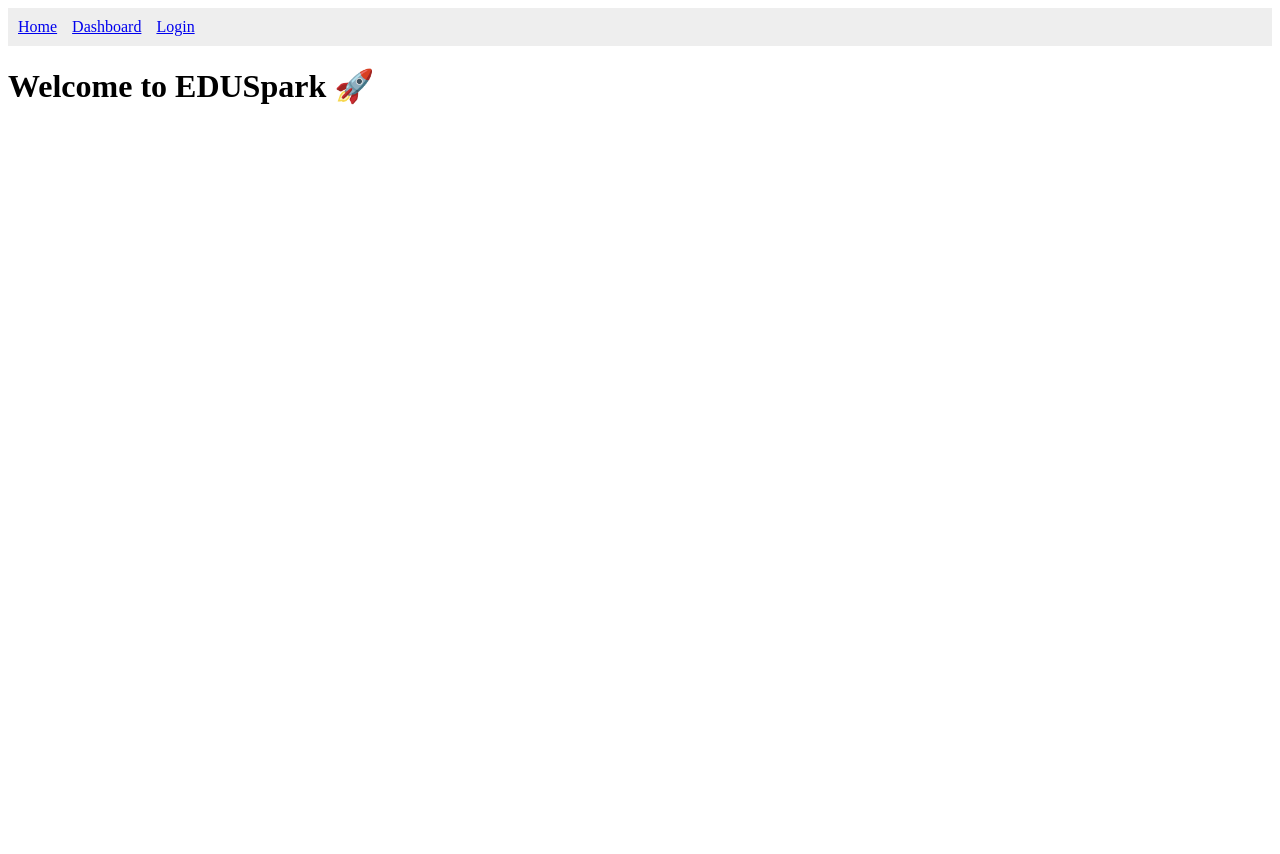
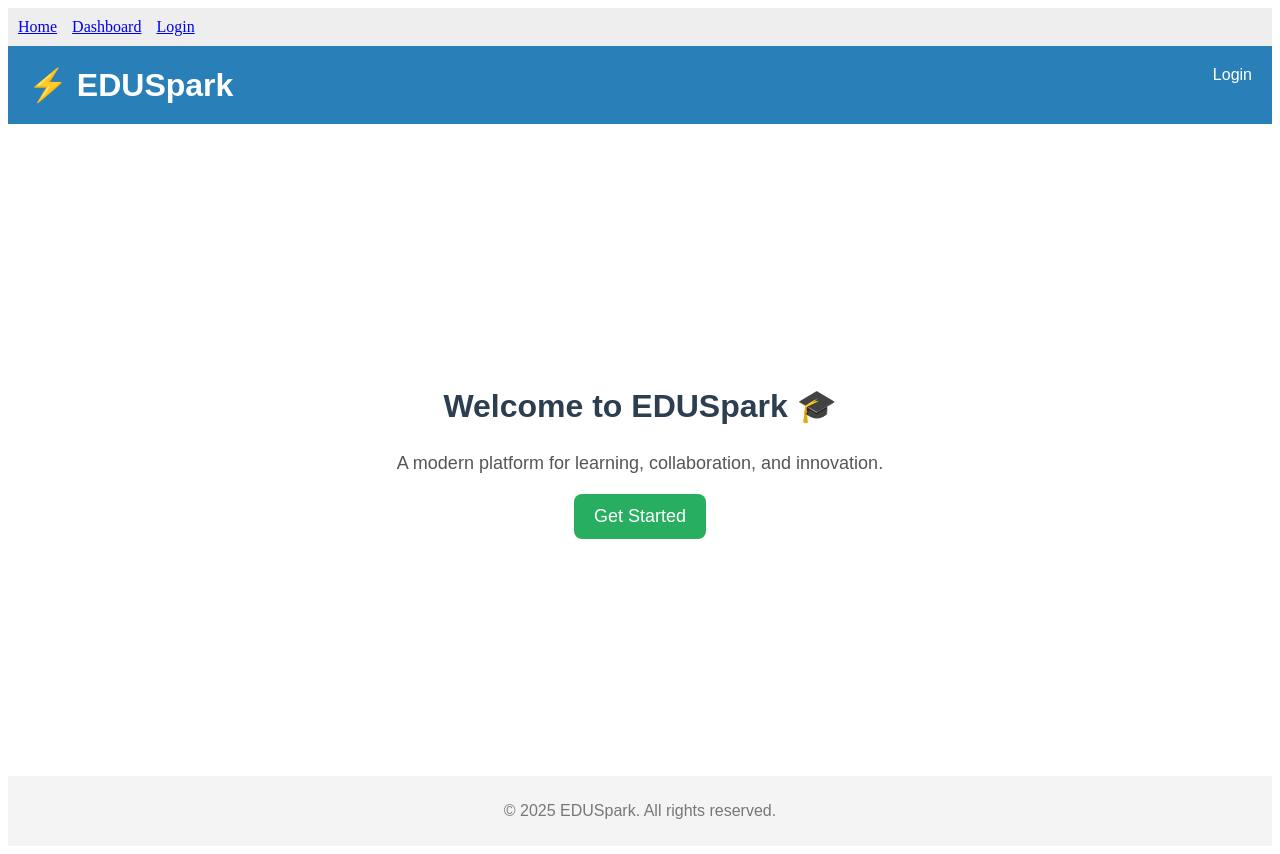
Before and after one commit to ahmed8636973/EDU, a React (Vite) app: page / in a window 1280 px wide. Before the commit the page ends 800 px from the top, so only its background shows below. Built offline with nearby package versions, Linux system fonts and the light colour scheme.

Commit message:
Home.jsx

```diff
--- a/src/pages/Home.jsx
+++ b/src/pages/Home.jsx
@@ -1,5 +1,40 @@
-import React from "react";
+import { Link } from "react-router-dom";
 
 export default function Home() {
-  return <h1>Welcome to EDUSpark 🚀</h1>;
+  return (
+    <div style={styles.container}>
+      <header style={styles.header}>
+        <h1 style={styles.logo}>⚡ EDUSpark</h1>
+        <nav>
+          <Link to="/login" style={styles.link}>Login</Link>
+        </nav>
+      </header>
+
+      <main style={styles.main}>
+        <h2 style={styles.title}>Welcome to EDUSpark 🎓</h2>
+        <p style={styles.subtitle}>
+          A modern platform for learning, collaboration, and innovation.
+        </p>
+        <Link to="/login" style={styles.button}>
+          Get Started
+        </Link>
+      </main>
+
+      <footer style={styles.footer}>
+        <p>© 2025 EDUSpark. All rights reserved.</p>
+      </footer>
+    </div>
+  );
 }
+
+const styles = {
+  container: { fontFamily: "Arial, sans-serif", minHeight: "100vh", display: "flex", flexDirection: "column" },
+  header: { display: "flex", justifyContent: "space-between", padding: "20px", backgroundColor: "#2980b9", color: "#fff" },
+  logo: { margin: 0 },
+  link: { color: "#fff", textDecoration: "none", fontSize: "16px" },
+  main: { flex: 1, display: "flex", flexDirection: "column", alignItems: "center", justifyContent: "center", padding: "40px", textAlign: "center" },
+  title: { fontSize: "32px", marginBottom: "10px", color: "#2c3e50" },
+  subtitle: { fontSize: "18px", marginBottom: "20px", color: "#555" },
+  button: { padding: "12px 20px", backgroundColor: "#27ae60", color: "#fff", borderRadius: "8px", textDecoration: "none", fontSize: "18px" },
+  footer: { textAlign: "center", padding: "10px", backgroundColor: "#f4f4f4", color: "#777" },
+};
```
